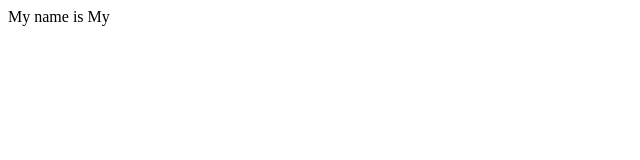
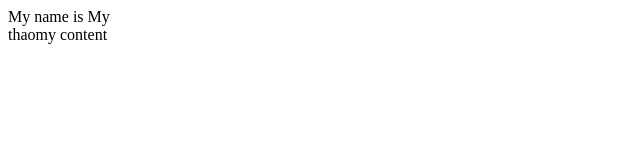
Before and after one commit to GreeN7LeaF/test-github-cmd, a website: page index.html in a window 1280 px wide. Shown: the full height of the page, 0-640 px from the left. Drawn offline with Linux system fonts and the light colour scheme.

Commit message:
change index.html file

```diff
--- a/index.html
+++ b/index.html
@@ -8,5 +8,6 @@
   </head>
   <body>
     <div class="">My name is My</div>
+    <div class="">thaomy content</div>
   </body>
 </html>
```
